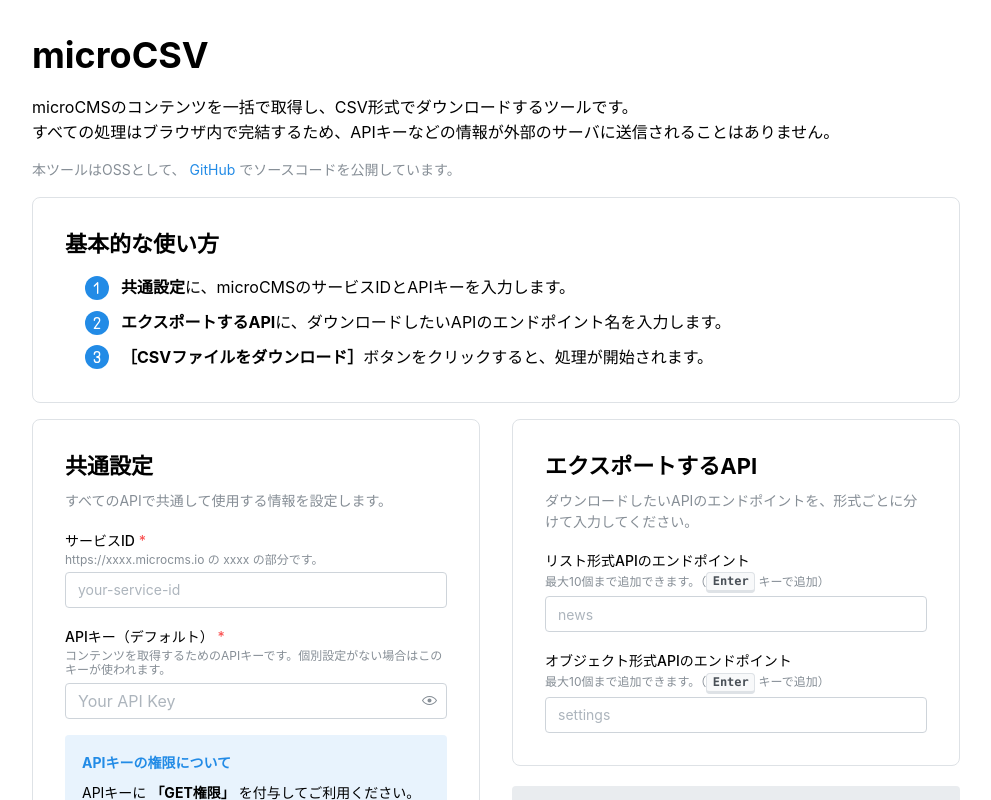
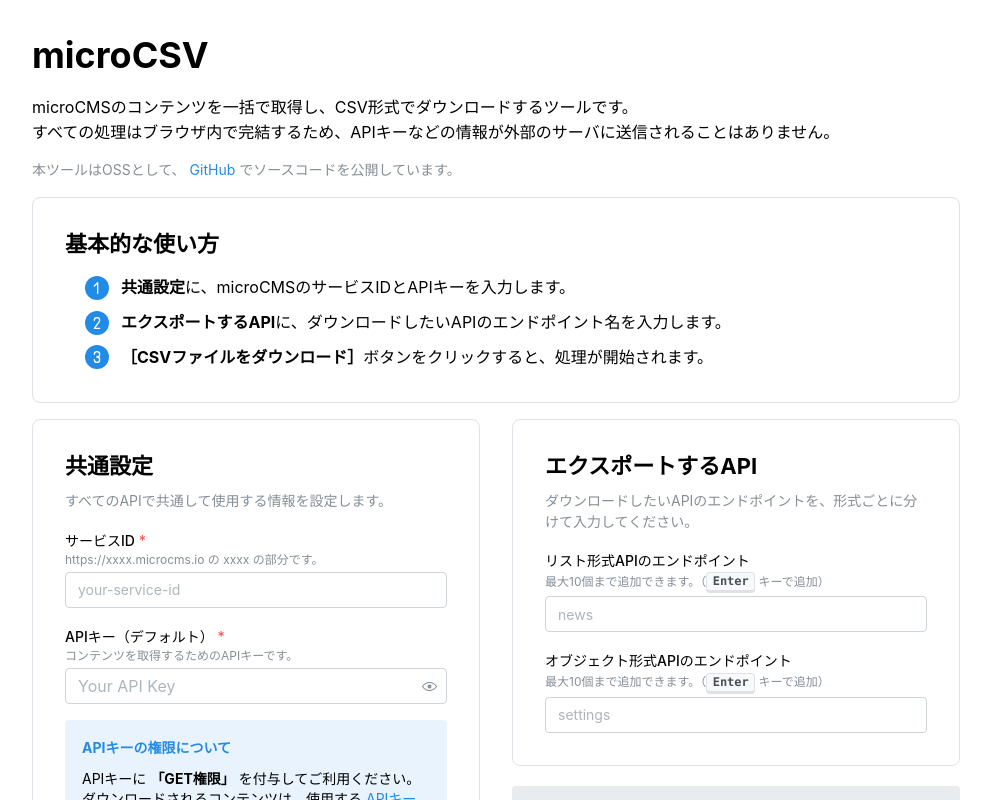
Before and after one commit to shimotsu4431/microCSV, a Next.js app: page / in a window 1280 px wide. Shown: the top 800 px of the page, without its empty margins (144-1135 px from the left). Built offline with nearby package versions, Linux system fonts and the light colour scheme.

Commit message:
APIキーのデフォルト説明文を簡略化

```diff
--- a/app/components/Settings.tsx
+++ b/app/components/Settings.tsx
@@ -49,7 +49,7 @@
       />
       <PasswordInput
         label="APIキー（デフォルト）"
-        description="コンテンツを取得するためのAPIキーです。個別設定がない場合はこのキーが使われます。"
+        description="コンテンツを取得するためのAPIキーです。"
         placeholder="Your API Key"
         value={defaultApiKey}
         onChange={(e) => setDefaultApiKey(e.currentTarget.value)}
```
